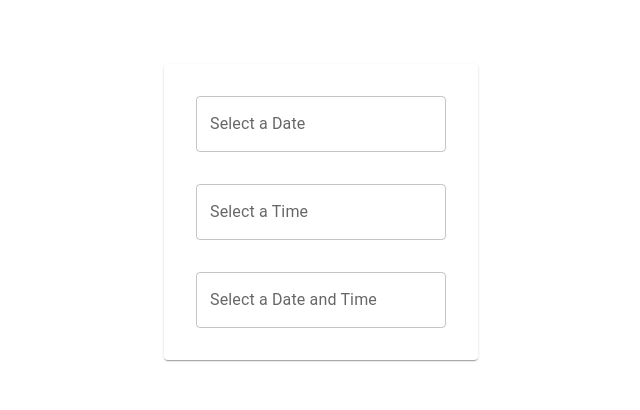
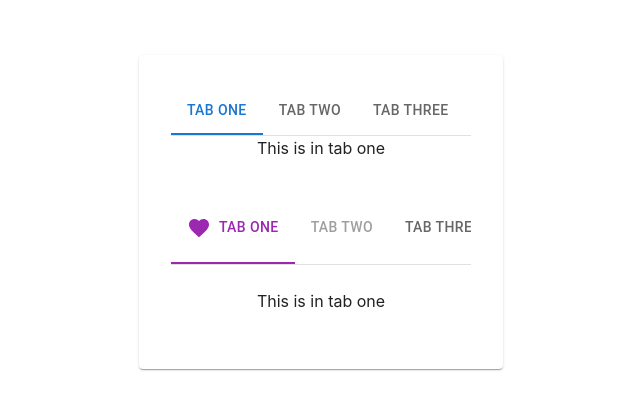
Before and after one commit to p-fassbender/react-material-ui-demo, a React (Vite) app: page / in a window 1280 px wide. Shown: the part 188-598 px from the top of the page, without its empty margins (319-959 px from the left). Built offline with nearby package versions, Linux system fonts and the light colour scheme.

Commit message:
mui tabs

```diff
--- a/src/App.jsx
+++ b/src/App.jsx
@@ -30,6 +30,7 @@ import { MuiPicker } from './components/MuiPicker';
 // import { MuiSpeedDial } from './components/MuiSpeedDial'
 // import { MuiSwitch } from './components/MuiSwitch'
 // import { MuiTable } from './components/MuiTable'
+import { MuiTabs } from './components/MuiTabs';
 // import { MuiTextField } from './components/MuiTextField'
 // import { MuiTooltip } from './components/MuiTooltip'
 // import { MuiTypography } from './components/MuiTypography'
@@ -99,9 +100,12 @@ function App() {
             {/* <MuiSkeleton /> */}
 
             {/* <MuiLoadingButton /> */}
-            <LocalizationProvider dateAdapter={AdapterDayjs}>
+
+            {/* <LocalizationProvider dateAdapter={AdapterDayjs}>
                 <MuiPicker />
-            </LocalizationProvider>
+            </LocalizationProvider> */}
+
+            <MuiTabs />
         </>
     )
 }
--- /dev/null
+++ b/src/components/MuiTabs.jsx
@@ -0,0 +1,68 @@
+import { Box, Tabs, Tab, Paper, Stack } from '@mui/material'
+import { TabContext, TabList, TabPanel } from '@mui/lab'
+import React, { useState } from 'react'
+import FavoriteIcon from '@mui/icons-material/Favorite';
+
+export const MuiTabs = () => {
+    const [basicValue, setBasicValue] = useState(0)
+    // console.log(basicValue)
+    const handleChangeBasic = (e, newBasicValue) => {
+        setBasicValue(newBasicValue)
+    }
+
+    const [labsValue, setLabsValue] = useState('1')
+    console.log(labsValue)
+    const handleChangeLabs = (e, newLabsValue) => {
+        setLabsValue(newLabsValue)
+    }
+
+    return (
+        <>
+            <Paper sx={{ padding: '32px' }}>
+                <Stack spacing={4}>
+                    <Box>
+                        <Box sx={{ borderBottom: 1, borderColor: 'divider' }}>
+                            <Tabs value={basicValue} onChange={handleChangeBasic} aria-label='tabs example'>
+                                <Tab label='Tab One' />
+                                <Tab label='Tab Two' />
+                                <Tab label='Tab Three' />
+                            </Tabs>
+                        </Box>
+                        <Box role='tabpanel' hidden={basicValue !== 0}>This is in tab one</Box>
+                        <Box role='tabpanel' hidden={basicValue !== 1}>This is in tab two</Box>
+                        <Box role='tabpanel' hidden={basicValue !== 2}>This is in tab three</Box>
+                    </Box>
+
+                    <Box>
+                        <TabContext value={labsValue}>
+                            <Box sx={{ borderBottom: 1, borderColor: 'divider', width: '300px' }}>
+                                <TabList
+                                    onChange={handleChangeLabs}
+                                    aria-label='experimental tabs example'
+                                    textColor='secondary'
+                                    indicatorColor='secondary'
+                                    centered
+                                    variant='scrollable'
+                                    scrollButtons='auto'
+                                >
+                                    <Tab label='tab one' value='1' icon={<FavoriteIcon />} iconPosition='start' />
+                                    <Tab label='tab two' value='2' disabled />
+                                    <Tab label='tab three' value='3' />
+                                    <Tab label='tab four' value='4' />
+                                    <Tab label='tab five' value='5' />
+                                    <Tab label='tab six' value='6' />
+                                </TabList>
+                            </Box>
+                            <TabPanel value='1'>This is in tab one</TabPanel>
+                            <TabPanel value='2'>This is in tab two</TabPanel>
+                            <TabPanel value='3'>This is in tab three</TabPanel>
+                            <TabPanel value='4'>This is in tab four</TabPanel>
+                            <TabPanel value='5'>This is in tab five</TabPanel>
+                            <TabPanel value='6'>This is in tab six</TabPanel>
+                        </TabContext>
+                    </Box>
+                </Stack>
+            </Paper>
+        </>
+    )
+}
```
